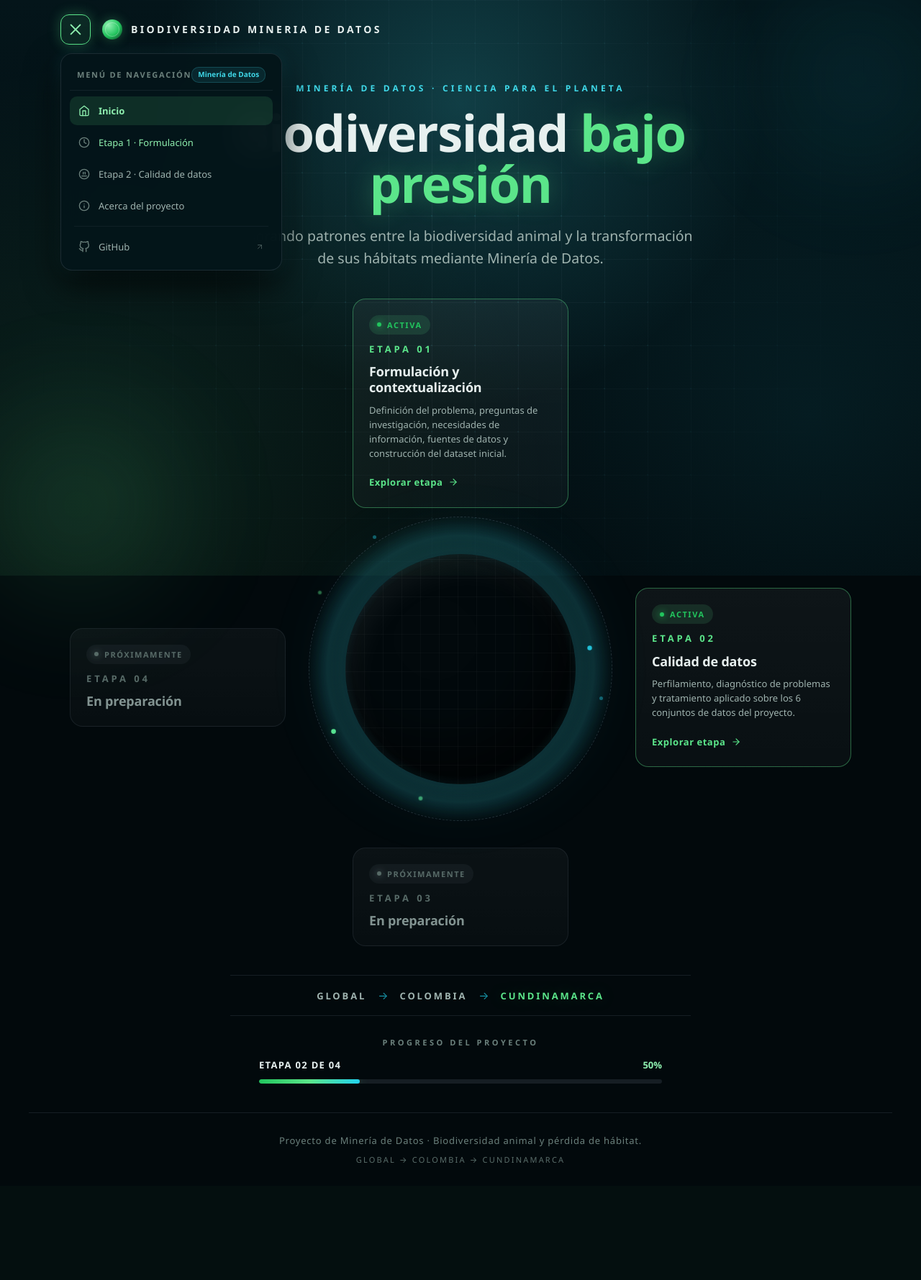
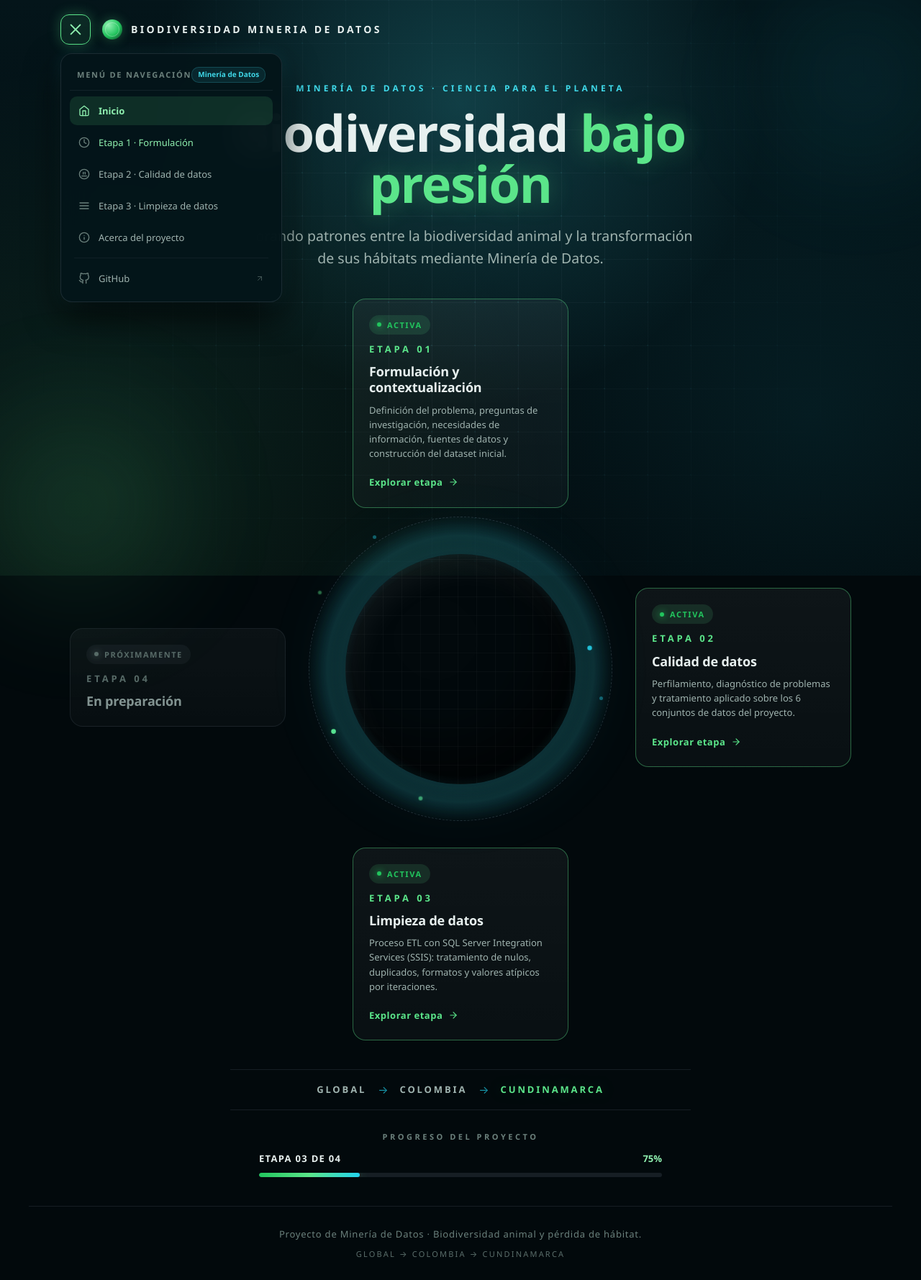
Before and after one commit to oscarmanceraa/MineriaDeDatos, a Flask app: page / in a window 1280 px wide, after a click that opens the changed part. Shown: the whole page at 72% size. Before the commit the page ends 1616 px from the top, so only its background shows below. Run offline with Flask 3, Linux system fonts and the light colour scheme.

Commit message:
base de la etapa

```diff
--- a/app/routes.py
+++ b/app/routes.py
@@ -16,6 +16,15 @@ APARTADOS = [
 ]
 
 DATASETS = [
+    {'slug': 'gbif', 'num': '01', 'titulo': 'GBIF', 'inst': 'Global Biodiversity Information Facility', 'disponible': True},
+    {'slug': 'iucn', 'num': '02', 'titulo': 'IUCN Red List', 'inst': 'International Union for Conservation of Nature', 'disponible': True},
+    {'slug': 'sib-colombia', 'num': '03', 'titulo': 'SiB Colombia', 'inst': 'Instituto Humboldt', 'disponible': True},
+    {'slug': 'naturalista', 'num': '04', 'titulo': 'NaturaLista Colombia', 'inst': 'iNaturalist / Instituto Humboldt', 'disponible': True},
+    {'slug': 'sibio-car', 'num': '05', 'titulo': 'SIBIO CAR Cundinamarca', 'inst': 'CAR Cundinamarca', 'disponible': True},
+    {'slug': 'datos-abiertos', 'num': '06', 'titulo': 'Datos Abiertos Cundinamarca', 'inst': 'Gobernación / DANE', 'disponible': True},
+]
+
+DATASETS_3 = [
     {'slug': 'gbif', 'num': '01', 'titulo': 'GBIF', 'inst': 'Global Biodiversity Information Facility', 'disponible': True},
     {'slug': 'iucn', 'num': '02', 'titulo': 'IUCN Red List', 'inst': 'International Union for Conservation of Nature', 'disponible': True},
     {'slug': 'sib-colombia', 'num': '03', 'titulo': 'SiB Colombia', 'inst': 'Instituto Humboldt', 'disponible': True},
@@ -61,3 +70,19 @@ def dataset(slug):
     nxt = next((d for d in DATASETS[idx + 1:] if d['disponible']), None)
     results = RESULTADOS.get(item['slug'], {})
     return render_template('etapa2/r2-calidad-datos.html', apartado=item, next=nxt, datasets=DATASETS, res=results)
+
+
+@main.route('/etapa-3')
+def etapa3():
+    return render_template('etapa3/index.html', datasets=DATASETS_3)
+
+
+@main.route('/etapa-3/<slug>')
+def limpieza(slug):
+    item = next((d for d in DATASETS_3 if d['slug'] == slug), None)
+    if not item or not item['disponible']:
+        return redirect(url_for('main.etapa3'))
+
+    idx = DATASETS_3.index(item)
+    nxt = next((d for d in DATASETS_3[idx + 1:] if d['disponible']), None)
+    return render_template('etapa3/r3-limpieza-datos.html', apartado=item, next=nxt, datasets=DATASETS_3)
--- a/templates/base.html
+++ b/templates/base.html
@@ -51,6 +51,14 @@
                             <line x1="7" y1="16" x2="17" y2="16"></line>
                         </svg>
                         <span>Etapa 2 · Calidad de datos</span>
+                    </a>
+                    <a class="nav-dropdown-link {% block nav_etapa3 %}{% endblock %}" href="{{ url_for('main.etapa3') }}">
+                        <svg viewBox="0 0 24 24" width="16" height="16" fill="none" stroke="currentColor" stroke-width="2" stroke-linecap="round" stroke-linejoin="round" aria-hidden="true">
+                            <path d="M3 6h18"></path>
+                            <path d="M3 12h18"></path>
+                            <path d="M3 18h18"></path>
+                        </svg>
+                        <span>Etapa 3 · Limpieza de datos</span>
                     </a>
                     <a class="nav-dropdown-link {% block nav_acerca %}{% endblock %}" href="{{ url_for('main.index') }}#proyecto">
                         <svg viewBox="0 0 24 24" width="16" height="16" fill="none" stroke="currentColor" stroke-width="2" stroke-linecap="round" stroke-linejoin="round" aria-hidden="true">
--- a/templates/index.html
+++ b/templates/index.html
@@ -69,12 +69,25 @@
             </span>
         </a>
 
-        <!-- ETAPA 03 -->
-        <div class="stage stage--3 stage--soon" data-tip="Disponible en próximas etapas del proyecto">
-            <span class="stage__state stage__state--soon">Próximamente</span>
+        <!-- ETAPA 03 · ACTIVA -->
+        <a class="stage stage--3 stage--active" href="{{ url_for('main.etapa3') }}">
+            <span class="stage__state">Activa</span>
             <span class="stage__num">Etapa 03</span>
-            <span class="stage__title">En preparación</span>
-        </div>
+            <span class="stage__title">Limpieza de datos</span>
+            <span class="stage__desc">
+                Proceso ETL con SQL Server Integration Services (SSIS): tratamiento de nulos,
+                duplicados, formatos y valores atípicos por iteraciones.
+            </span>
+            <span class="stage__cta">
+                Explorar etapa
+                <span class="stage__arrow" aria-hidden="true">
+                    <svg viewBox="0 0 24 24" width="14" height="14" fill="none" stroke="currentColor" stroke-width="2" stroke-linecap="round" stroke-linejoin="round">
+                        <line x1="5" y1="12" x2="19" y2="12"></line>
+                        <polyline points="12 5 19 12 12 19"></polyline>
+                    </svg>
+                </span>
+            </span>
+        </a>
 
         <!-- ETAPA 04 -->
         <div class="stage stage--4 stage--soon" data-tip="Disponible en próximas etapas del proyecto">
@@ -96,8 +109,8 @@
     <div class="project-progress" role="status" aria-label="Progreso del proyecto">
         <span class="progress-label">Progreso del proyecto</span>
         <div class="progress-meta">
-            <span class="progress-step">Etapa 02 de 04</span>
-            <span class="progress-percent">50%</span>
+            <span class="progress-step">Etapa 03 de 04</span>
+            <span class="progress-percent">75%</span>
         </div>
         <div class="progress-track"><div class="progress-fill"></div></div>
     </div>
```
Also changed, not shown: templates/etapa3/apartados/datos-abiertos.html (added, +9 -0 lines), templates/etapa3/apartados/gbif.html (added, +9 -0 lines), templates/etapa3/apartados/iucn.html (added, +9 -0 lines), templates/etapa3/apartados/naturalista.html (added, +9 -0 lines), templates/etapa3/apartados/sib-colombia.html (added, +9 -0 lines), templates/etapa3/apartados/sibio-car.html (added, +9 -0 lines), templates/etapa3/index.html (added, +53 -0 lines), templates/etapa3/r3-limpieza-datos.html (added, +38 -0 lines).
